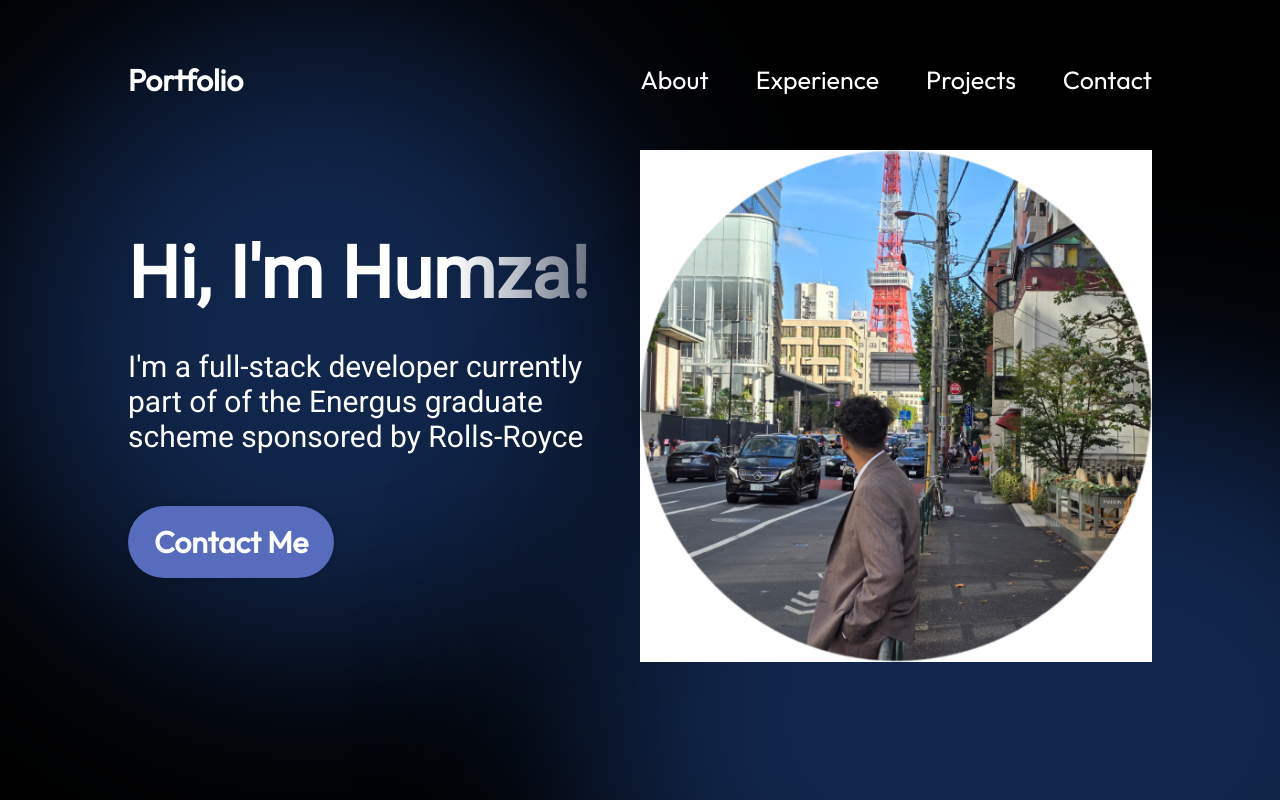
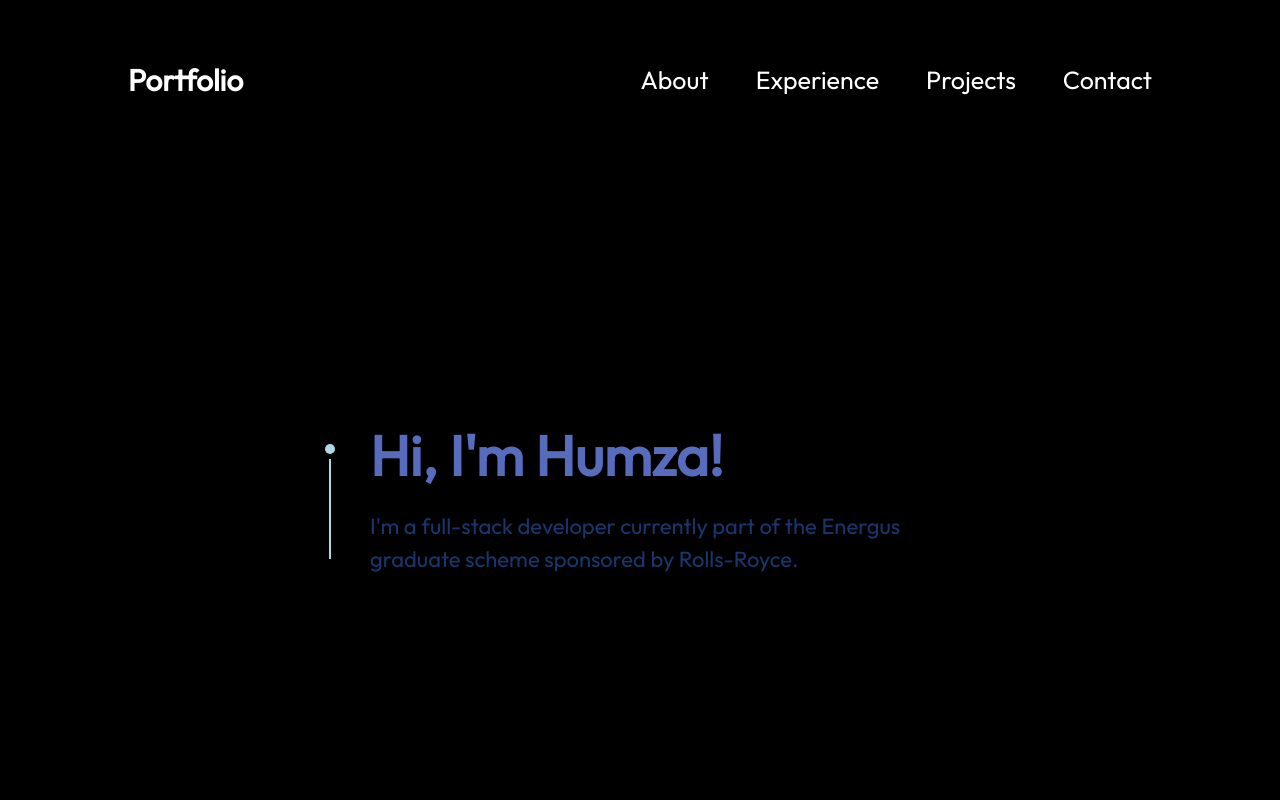
Before and after one commit to hmalik123/Humza-Personal-Portfolio, a React (Vite) app: page / in a window 1280 px wide. Shown: the top 800 px of the page. Built offline with nearby package versions, Linux system fonts and the light colour scheme.

Commit message:
Changes made to Hero

```diff
--- a/src/components/Hero/Hero.jsx
+++ b/src/components/Hero/Hero.jsx
@@ -1,26 +1,34 @@
 import React from "react";
-
 import styles from "./Hero.module.css";
-import { getImageUrl } from "../../utils";
 
 export const Hero = () => {
   return (
     <section className={styles.container}>
+      <div className={styles.scrollWrapper}>
+        <svg
+          className={styles.scrollIcon}
+          width="40"
+          height="120"
+          xmlns="http://www.w3.org/2000/svg"
+        >
+          <circle cx="20" cy="10" r="5" fill="lightblue" />
+          <line
+            x1="20"
+            y1="20"
+            x2="20"
+            y2="120"
+            stroke="lightblue"
+            strokeWidth="2"
+          />
+        </svg>
+      </div>
       <div className={styles.content}>
         <h1 className={styles.title}>Hi, I'm Humza!</h1>
         <p className={styles.description}>
-          I'm a full-stack developer currently part of of the Energus graduate scheme
-          sponsored by Rolls-Royce
+          I'm a full-stack developer currently part of the Energus graduate
+          scheme sponsored by Rolls-Royce.
         </p>
-        <a href="mailto:myemail@email.com" className={styles.contactBtn}>
-          Contact Me
-        </a>
       </div>
-      <img
-        src={getImageUrl("hero/heroImage.png")}
-        alt="Hero image of me"
-        className={styles.heroImg}
-      />
       <div className={styles.topBlur} />
       <div className={styles.bottomBlur} />
     </section>
--- a/src/components/Hero/Hero.module.css
+++ b/src/components/Hero/Hero.module.css
@@ -1,111 +1,61 @@
 @import "../../vars.css";
 
 .container {
+  display: flex;
+  flex-direction: row;
+  align-items: center;
+  justify-content: center;
+  height: 100vh;
   position: relative;
-  display: flex;
-  align-items: center;
-  justify-content: space-between;
-  margin-top: 49px;
-  z-index: 1;
-  margin-left: 10%;
-  margin-right: 10%;
+  background: var(--color-background);
+  padding: 0 50px;
+  text-align: left;
+  overflow: hidden;
+}
+
+.scrollWrapper {
+  flex-shrink: 0;
+  margin-right: 20px;
+}
+
+.scrollIcon {
+  display: block;
 }
 
 .content {
-  display: flex;
-  flex-direction: column;
-  align-items: flex-start;
-  color: var(--color-text);
+  flex: 1;
+  max-width: 600px;
+  z-index: 2;
+}
+
+.title {
+  font-size: 56px;
+  font-weight: 800;
+  color: var(--color-primary);
+  margin-bottom: 20px;
+  line-height: 1.2;
+}
+
+.description {
+  font-size: 22px;
+  color: var(--color-secondary);
+  line-height: 1.5;
+}
+
+.topBlur,
+.bottomBlur {
+  position: absolute;
+  width: 100%;
+  height: 200px;
+  background: var(--color-blur);
+  filter: blur(100px);
   z-index: 1;
 }
 
-.title {
-  font-size: 72px;
-  font-weight: 900;
-  margin-bottom: 33px;
-  font-family: var(--font-roboto);
-  background: linear-gradient(
-    90deg,
-    rgba(255, 255, 255, 1) 70%,
-    rgba(255, 255, 255, 0) 120%
-  );
-  -webkit-text-fill-color: transparent;
-  -webkit-background-clip: text;
-}
-
-.description {
-  font-size: 30px;
-  font-family: var(--font-roboto);
-  margin-bottom: 52px;
-}
-
-.contactBtn {
-  text-decoration: none;
-  background-color: var(--color-primary);
-  color: var(--color-text);
-  border-radius: 100px;
-  font-size: 30px;
-  font-weight: 600;
-  padding: 17px 26px;
-  box-shadow: 0 0 4px 0 rgba(0, 0, 0, 0.25);
-}
-
-.heroImg {
-  width: 50%;
-  z-index: 1;
-
-  animation-name: floating;
-  animation-duration: 3s;
-  animation-iteration-count: infinite;
-  animation-timing-function: ease-in-out;
-}
-
-@keyframes floating {
-  0% {
-    transform: translate(0, 0px);
-  }
-  50% {
-    transform: translate(0, 10px);
-  }
-  100% {
-    transform: translate(0, -0px);
-  }
-}
-
 .topBlur {
-  position: absolute;
-  width: 50vw;
-  height: 50vw;
-  min-width: 350px;
-  min-width: 350px;
-  top: -128px;
-  left: -10vw;
-  border-radius: 764px;
-  background: rgba(25, 55, 109, 0.7);
-  filter: blur(100px);
-  z-index: 0;
+  top: -100px;
 }
 
 .bottomBlur {
-  position: absolute;
-  width: 70vw;
-  height: 50vw;
-  min-width: 350px;
-  min-width: 250px;
-  top: 246px;
-  right: -25vw;
-  border-radius: 764px;
-  background: rgba(25, 55, 109, 0.7);
-  filter: blur(100px);
-  z-index: 0;
+  bottom: -100px;
 }
-
-@media screen and (max-width: 830px) {
-  .container {
-    flex-direction: column-reverse;
-  }
-
-  .content {
-    align-items: center;
-  }
-}
```
